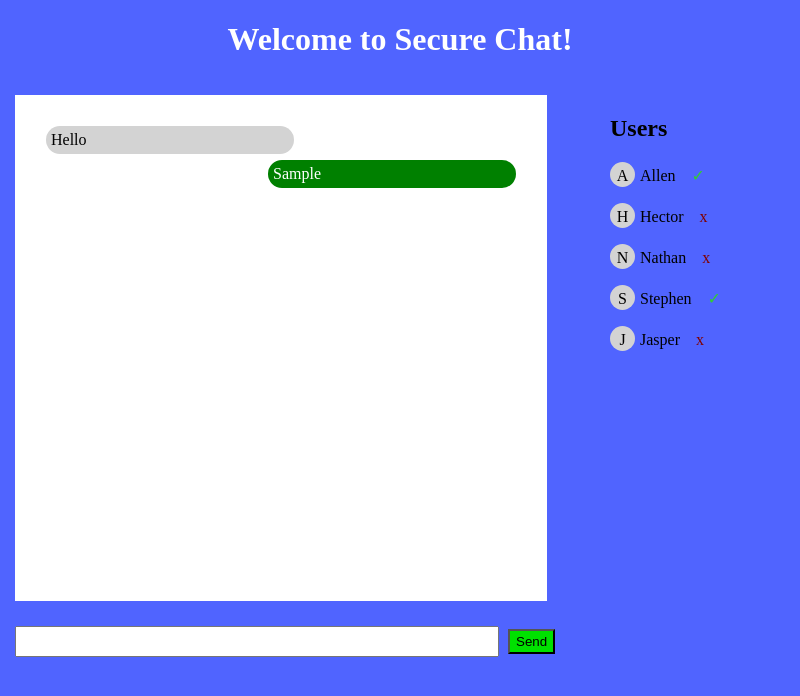
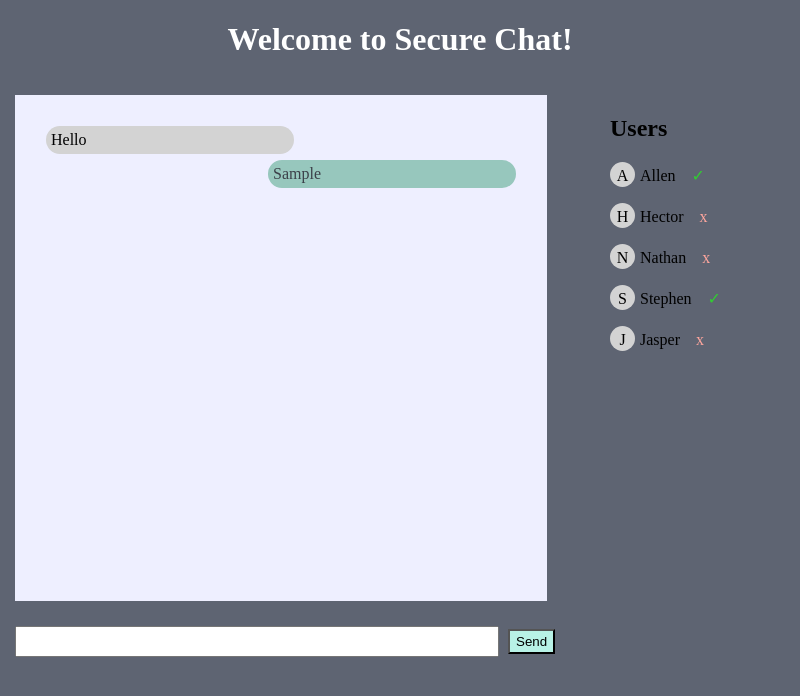
Before and after one commit to allensarmiento/Secure-Chat-System, an Electron app: page client/index.html in a window 800 px wide. Both pictures are taken after typing "Sample" into the empty fields and a click on the button "Send". Drawn offline with Linux system fonts and the light colour scheme; no server answers.

```diff
--- a/client/css/master.css
+++ b/client/css/master.css
@@ -5,7 +5,7 @@
   height: 100%;
   position: relative;
   overflow: hidden;
-  background: rgb(80, 100, 255);
+  background: #5e6472;
 }
 
 #title {
@@ -44,7 +44,7 @@
   float: left;
   position: relative;
   overflow: scroll;
-  background-color: white;
+  background-color: #eeefff;
 }
 
 .chatmessage {
@@ -56,8 +56,8 @@
 
 .sent {
   float: right;
-  background-color: green;
-  color: white;
+  background-color: #97c7bd;
+  color: #3c4049;
 }
 
 .received {
@@ -79,7 +79,7 @@
 
 button {
   height: 25px;
-  background: rgb(0, 225, 0);
+  background: #b8f2e6;
   color: black;
 }
 
@@ -96,5 +96,5 @@
   padding-left: 1em;
   width: 25px;
   height: 25px;
-  color: maroon;
+  color: #ffa69e;
 }
--- a/client/package.json
+++ b/client/package.json
@@ -4,7 +4,7 @@
   "description": "A minimal Electron application",
   "main": "main.js",
   "scripts": {
-    "start": "electron .."
+    "start": "electron ."
   },
   "repository": "https://github.com/electron/electron-quick-start",
   "keywords": [
```
Also changed, not shown: client/js/login.js (added, +9 -0 lines), client/login.html (+5 -5 lines), 13 other files.
